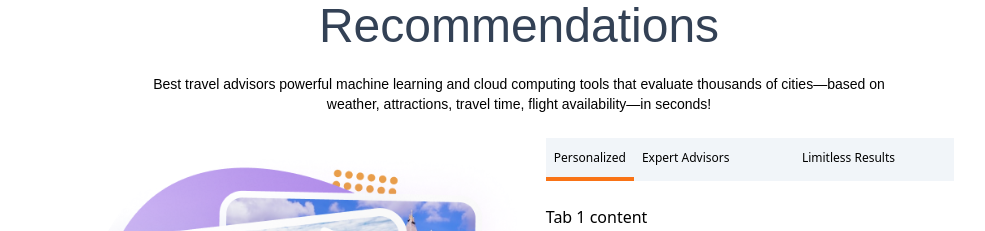
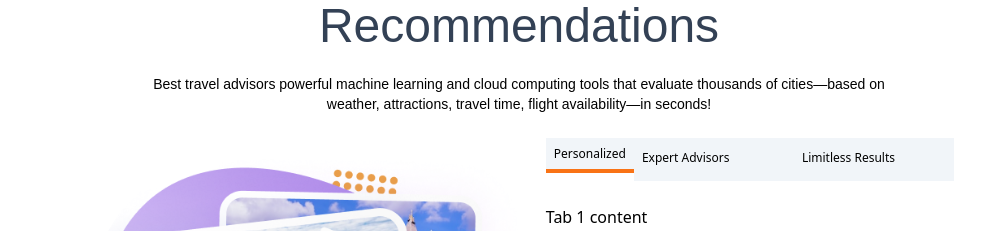
Before and after one commit to mamun4023/intripid, a React (Create React App) app: page / in a window 1280 px wide. Shown: the part 1220-1451 px from the top of the page, without its empty margins (121-1106 px from the left). Built offline with nearby package versions, Linux system fonts and the light colour scheme; a web font is replaced by a local one.

Commit message:
make build

```diff
--- a/src/sections/home/Body/MiddleSection.js
+++ b/src/sections/home/Body/MiddleSection.js
@@ -45,7 +45,7 @@ export default function MiddleSection(){
                             leading-tight
                             border-x-0 border-t-0 border-transparent
                             px-2
-                            py-3
+                            py-2
                             my-2
                             bg-slate-100
                             hover:border-transparent hover:bg-gray-100
```
